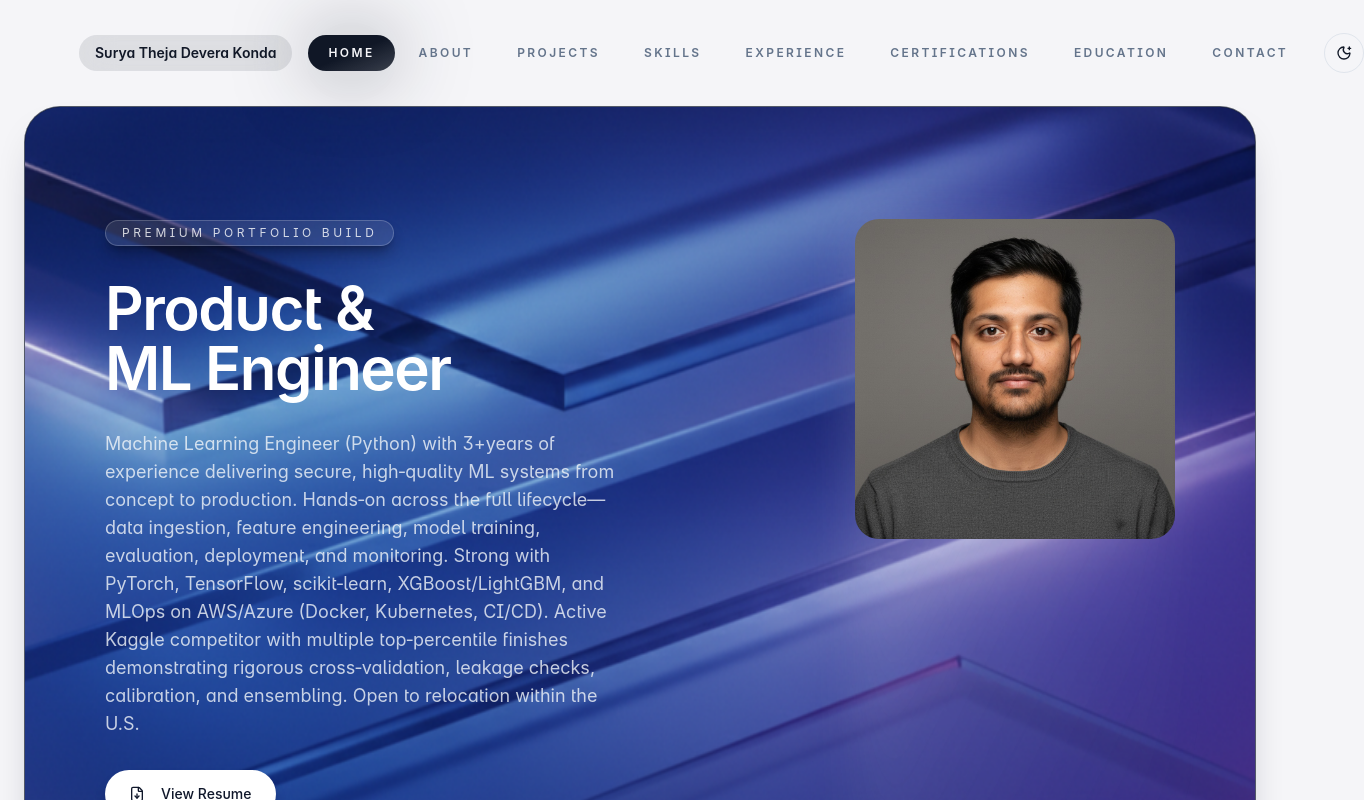
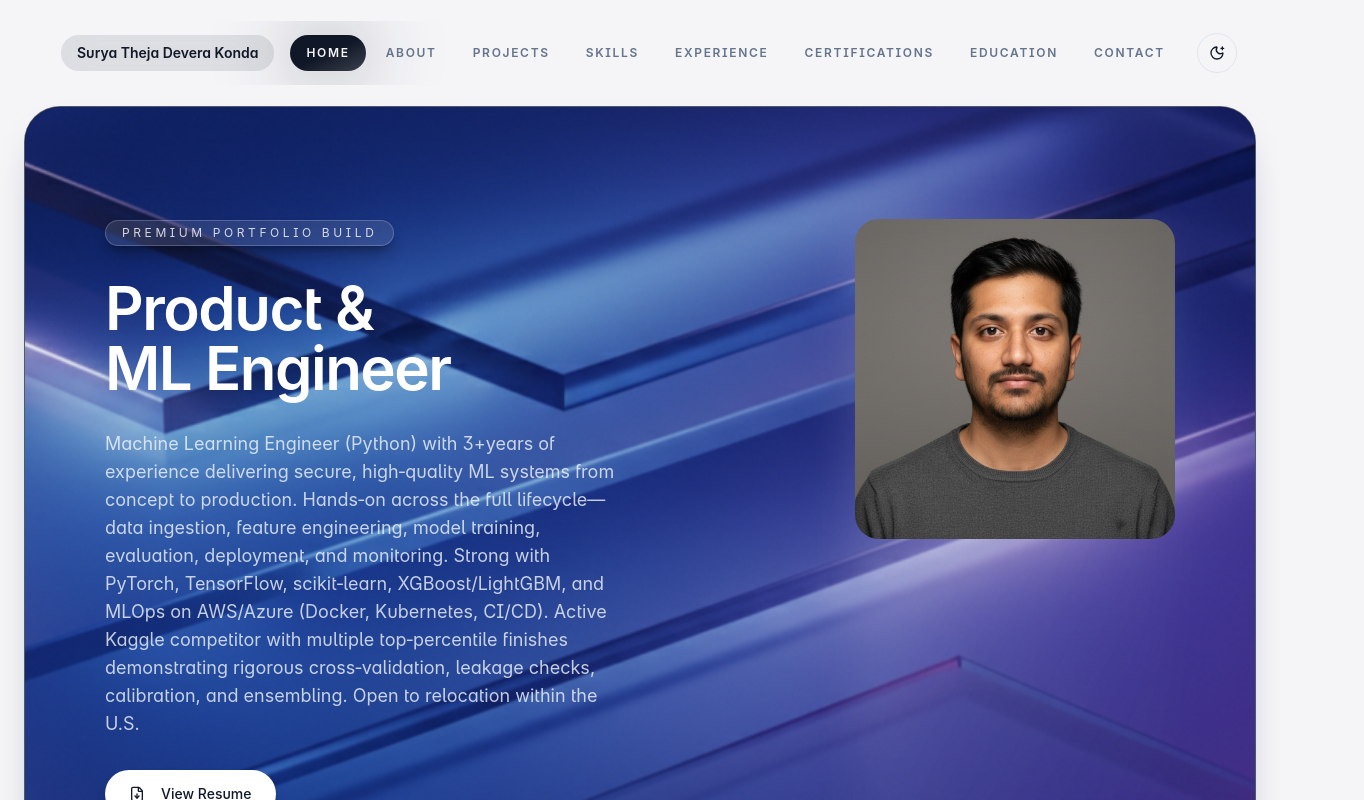
Before and after one commit to Suryateja-byte/Suryatheja_deverakonda_website, a React (Vite) app: page / in a window 1280 px wide. Shown: the top 800 px of the page, 1364 px wide, since content can reach past the window. Built offline with nearby package versions, Linux system fonts and the light colour scheme.

Commit message:
Adjust header layout width and nav spacing

```diff
--- a/src/components/layout/Header.tsx
+++ b/src/components/layout/Header.tsx
@@ -60,7 +60,7 @@ export function Header({ activeId, resumeName, resumeTitle, availableSections }:
     <header
       data-site-header
       className={cn(
-        'sticky top-5 z-50 mx-auto w-[min(1180px,95%)] rounded-full border border-transparent px-3 transition-all',
+        'sticky top-5 z-50 mx-auto w-full max-w-[min(1320px,95%)] overflow-hidden rounded-full border border-transparent px-3 transition-all',
         scrolled ? 'border-border/70 bg-background/80 shadow-lg shadow-black/10 backdrop-blur-xl' : 'bg-transparent',
       )}
     >
@@ -87,7 +87,7 @@ export function Header({ activeId, resumeName, resumeTitle, availableSections }:
                   onClick={() => handleNavigate(item.id)}
                   aria-current={isActive ? 'page' : undefined}
                   className={cn(
-                    'relative z-10 flex items-center justify-center rounded-full px-4 py-2 text-xs font-semibold uppercase tracking-[0.2em] transition-colors duration-200',
+                    'relative z-10 flex items-center justify-center rounded-full px-3 py-2 text-xs font-semibold uppercase tracking-[0.14em] transition-colors duration-200',
                     isActive
                       ? 'text-background drop-shadow-[0_10px_25px_rgba(15,23,42,0.18)]'
                       : 'text-muted-foreground hover:text-foreground',
```
